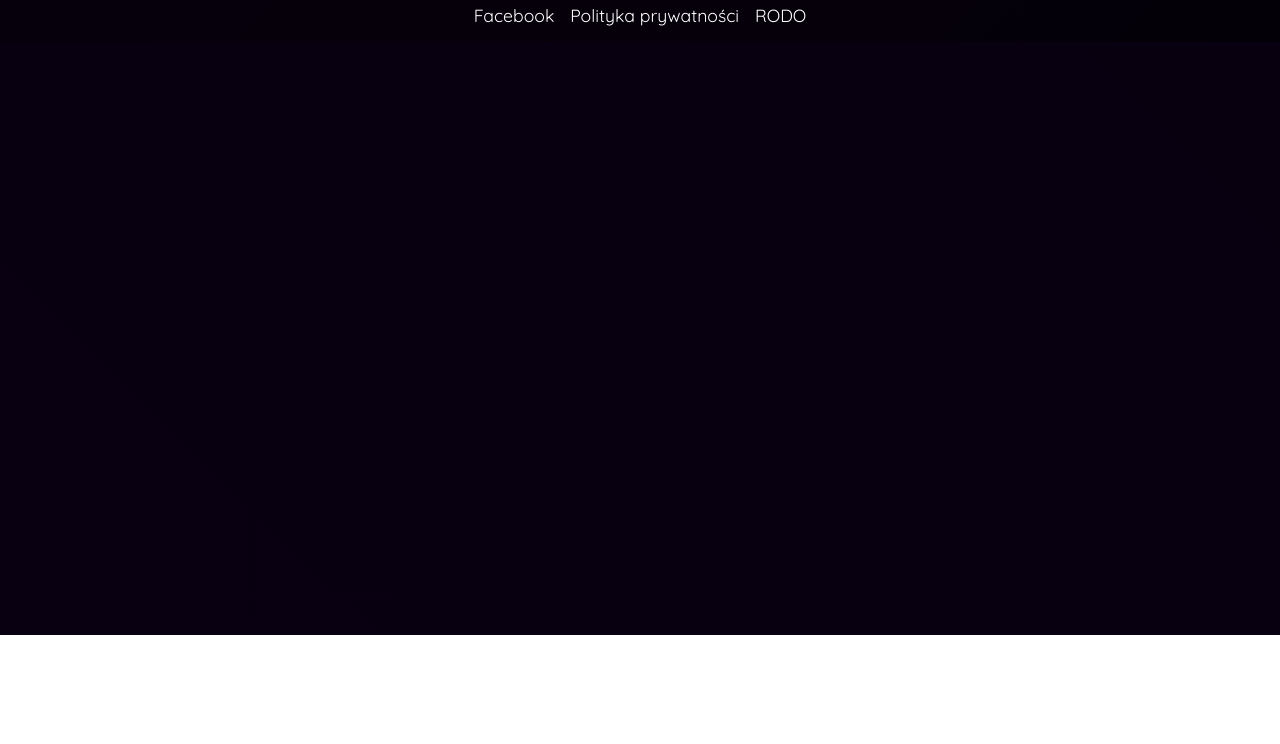
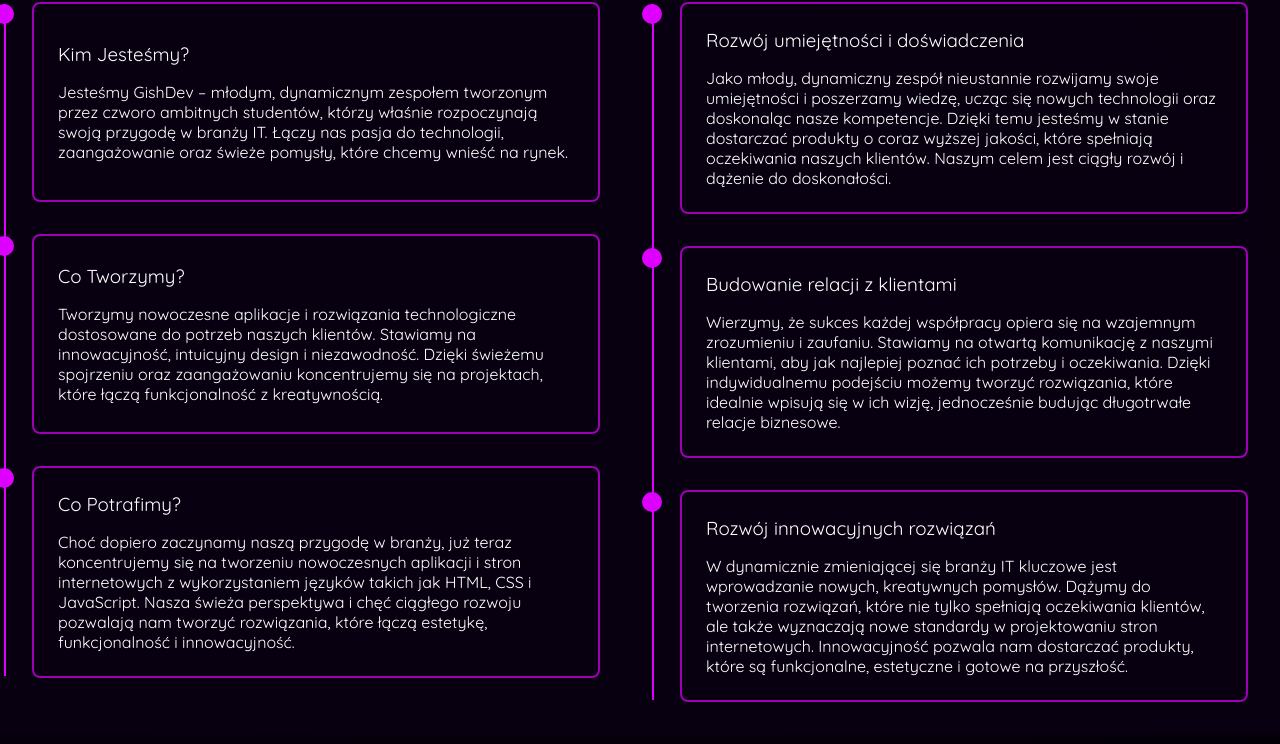
Before and after one commit to giblecdg/gishdev-remake, a plain HTML site: page o-nas.html in a window 1280 px wide. Shown: the part 165-909 px from the top of the page. Before the commit the page ends 800 px from the top, so only its background shows below. Drawn offline with Linux system fonts and the light colour scheme.

Commit message:
added about subpage

```diff
--- /dev/null
+++ b/css/about_us.css
@@ -0,0 +1,136 @@
+.about_us__content--container {
+    display: flex;
+    flex-direction: column;
+}
+
+.about_us__content--container h2 {
+    font-size: 1.8rem;
+    font-weight: 600;
+    margin-bottom: 1rem;
+    animation: fade_in_about_us_textbox 1s ease forwards;
+    opacity: 0;
+    animation-delay: 100ms;
+}
+
+/* .item--container h3 {
+    font-size: 1.2rem;
+    font-weight: 800;
+    animation: fade_in_about_us_textbox 1s ease forwards;
+}
+
+.item--container p {
+    animation: fade_in_about_us_textbox 1s ease forwards;
+} */
+
+.item--container {
+    padding: 1.5rem;
+    border: 2px solid #9d00b5;
+    border-radius: 8px;
+    min-height: 200px;
+    display: flex;
+    flex-direction: column;
+    gap: 1rem;
+    justify-content: center;
+    max-width: 700px;
+    position: relative;
+    animation: fade_in_about_us_textbox 1s ease forwards;
+    opacity: 0;
+}
+
+#about_us__content--container-snd .item--container {
+    animation-delay: 800ms;
+}
+
+#about_us__content--container-snd .item--container:nth-child(2) {
+    animation-delay: 1000ms;
+}
+
+#about_us__content--container-snd .item--container:nth-child(3) {
+    animation-delay: 1200ms;
+}
+
+#about_us__content--container-fst .item--container {
+    animation-delay: 200ms;
+}
+
+#about_us__content--container-fst .item--container:nth-child(2) {
+    animation-delay: 400ms;
+}
+
+#about_us__content--container-fst .item--container:nth-child(3) {
+    animation-delay: 600ms;
+}
+
+#about_us__our_goals {
+    animation-delay: 700ms;
+}
+
+.item--container::before {
+    content: '';
+    position: absolute;
+    top: 0;
+    left: -40px;
+    width: 20px;
+    height: 20px;
+    background: #dd00ff;
+    border-radius: 50%;
+    opacity: 1;
+    animation: fade-in 1.5s ease-out forwards;
+    animation-delay: 0.4s;
+}
+
+.item--container::after {
+    content: '';
+    position: absolute;
+    top: 0;
+    left: -30px;
+    width: 2px;
+    height: 125%;
+    background: #dd00ff;
+    opacity: 1;
+    animation: fade-in 1.5s ease-out forwards;
+    animation-delay: 0.4s;
+}
+
+.item--container:last-child::after {
+    content: '';
+    position: absolute;
+    top: 0;
+    left: -30px;
+    width: 2px;
+    height: 100%;
+    background: #dd00ff;
+    opacity: 1;
+    animation: fade-in 1.5s ease-out forwards;
+    animation-delay: 0.4s;
+}
+
+.about_us_content--container-item {
+    display: flex;
+    flex-direction: column;
+    gap: 2rem;
+}
+
+.about_us__content {
+    display: flex;
+    gap: 5rem;
+    padding: 2rem;
+    justify-content: center;
+}
+
+@media (max-width: 1024px) {
+    .about_us__content {
+        flex-direction: column;
+        justify-content: center;
+        align-items: center;
+    }
+
+    .item--container::before {
+        left: -27px;
+    }
+
+    .item--container:last-child::after,
+    .item--container::after {
+        left: -17px;
+    }
+}
--- a/css/footer.css
+++ b/css/footer.css
@@ -37,3 +37,9 @@ footer p {
     display: flex;
     gap: 1rem;
 }
+
+@media (max-width: 350px) {
+    .footer__buttons {
+        gap: 0.3rem;
+    }
+}
--- a/css/main.css
+++ b/css/main.css
@@ -124,3 +124,15 @@ html {
         transform: translateY(0px);
     }
 }
+
+@keyframes fade_in_about_us_textbox {
+    0% {
+        opacity: 0;
+        transform: translateY(20px);
+    }
+
+    100% {
+        opacity: 1;
+        transform: translateY(0px);
+    }
+}
--- a/o-nas.html
+++ b/o-nas.html
@@ -19,6 +19,7 @@
     <link rel="stylesheet" href="css/main.css">
     <link rel="stylesheet" href="css/header.css">
     <link rel="stylesheet" href="css/footer.css">
+    <link rel="stylesheet" href="css/about_us.css">
 
     <script src="js/arrow_up.js" defer></script>
     <script src="js/nav_burger.js" defer></script>
@@ -52,7 +53,65 @@
     </header>
 
     <main>
-
+        <div class="about_us">
+            <div class="about_us__content">
+                <div class="about_us__content--container" id="about_us__content--container-fst">
+                    <h2>O nas</h2>
+                    <div class="about_us_content--container-item">
+                        <div class="item--container">
+                            <h3>Kim Jesteśmy?</h3>
+                            <p>Jesteśmy GishDev – młodym, dynamicznym zespołem tworzonym przez czworo ambitnych
+                                studentów, którzy właśnie rozpoczynają swoją przygodę w branży IT. Łączy nas pasja do
+                                technologii, zaangażowanie oraz świeże pomysły, które chcemy wnieść na rynek.</p>
+                        </div>
+                        <div class="item--container">
+                            <h3>Co Tworzymy?</h3>
+                            <p>Tworzymy nowoczesne aplikacje i rozwiązania technologiczne dostosowane do potrzeb naszych
+                                klientów. Stawiamy na innowacyjność, intuicyjny design i niezawodność. Dzięki świeżemu
+                                spojrzeniu oraz zaangażowaniu koncentrujemy się na projektach, które łączą
+                                funkcjonalność z kreatywnością.</p>
+                        </div>
+                        <div class="item--container">
+                            <h3>Co Potrafimy?</h3>
+                            <p>Choć dopiero zaczynamy naszą przygodę w branży, już teraz koncentrujemy się na tworzeniu
+                                nowoczesnych aplikacji i stron internetowych z wykorzystaniem języków takich jak HTML,
+                                CSS i JavaScript. Nasza świeża perspektywa i chęć ciągłego rozwoju pozwalają nam tworzyć
+                                rozwiązania, które łączą estetykę, funkcjonalność i innowacyjność.</p>
+                        </div>
+                    </div>
+                </div>
+                <div class="about_us__content--container" id="about_us__content--container-snd">
+                    <h2 id="about_us__our_goals">Nasze Cele</h2>
+                    <div class="about_us_content--container-item">
+                        <div class="item--container">
+                            <h3>Rozwój umiejętności i doświadczenia</h3>
+                            <p>Jako młody, dynamiczny zespół nieustannie rozwijamy swoje umiejętności i poszerzamy
+                                wiedzę, ucząc się nowych technologii oraz doskonaląc nasze kompetencje. Dzięki temu
+                                jesteśmy w stanie dostarczać produkty o coraz wyższej jakości, które spełniają
+                                oczekiwania naszych klientów. Naszym celem jest ciągły rozwój i dążenie do doskonałości.
+                            </p>
+                        </div>
+                        <div class="item--container">
+                            <h3>Budowanie relacji z klientami</h3>
+                            <p>Wierzymy, że sukces każdej współpracy opiera się na wzajemnym zrozumieniu i zaufaniu.
+                                Stawiamy na otwartą komunikację z naszymi klientami, aby jak najlepiej poznać ich
+                                potrzeby i oczekiwania. Dzięki indywidualnemu podejściu możemy tworzyć rozwiązania,
+                                które idealnie wpisują się w ich wizję, jednocześnie budując długotrwałe relacje
+                                biznesowe.</p>
+                        </div>
+                        <div class="item--container">
+                            <h3>Rozwój innowacyjnych rozwiązań</h3>
+                            <p>W dynamicznie zmieniającej się branży IT kluczowe jest wprowadzanie nowych, kreatywnych
+                                pomysłów. Dążymy do tworzenia rozwiązań, które nie tylko spełniają oczekiwania klientów,
+                                ale także wyznaczają nowe standardy w projektowaniu stron internetowych. Innowacyjność
+                                pozwala nam dostarczać produkty, które są funkcjonalne, estetyczne i gotowe na
+                                przyszłość.</p>
+                        </div>
+                    </div>
+                </div>
+            </div>
+        </div>
+        <a href="#header" id="arrow_up"><i class="fa-solid fa-chevron-up"></i></a>
     </main>
 
     <footer>
```
Also changed, not shown: css/about.css (+6 -1 lines), css/hero.css (+4 -7 lines), index.html (+2 -3 lines).
